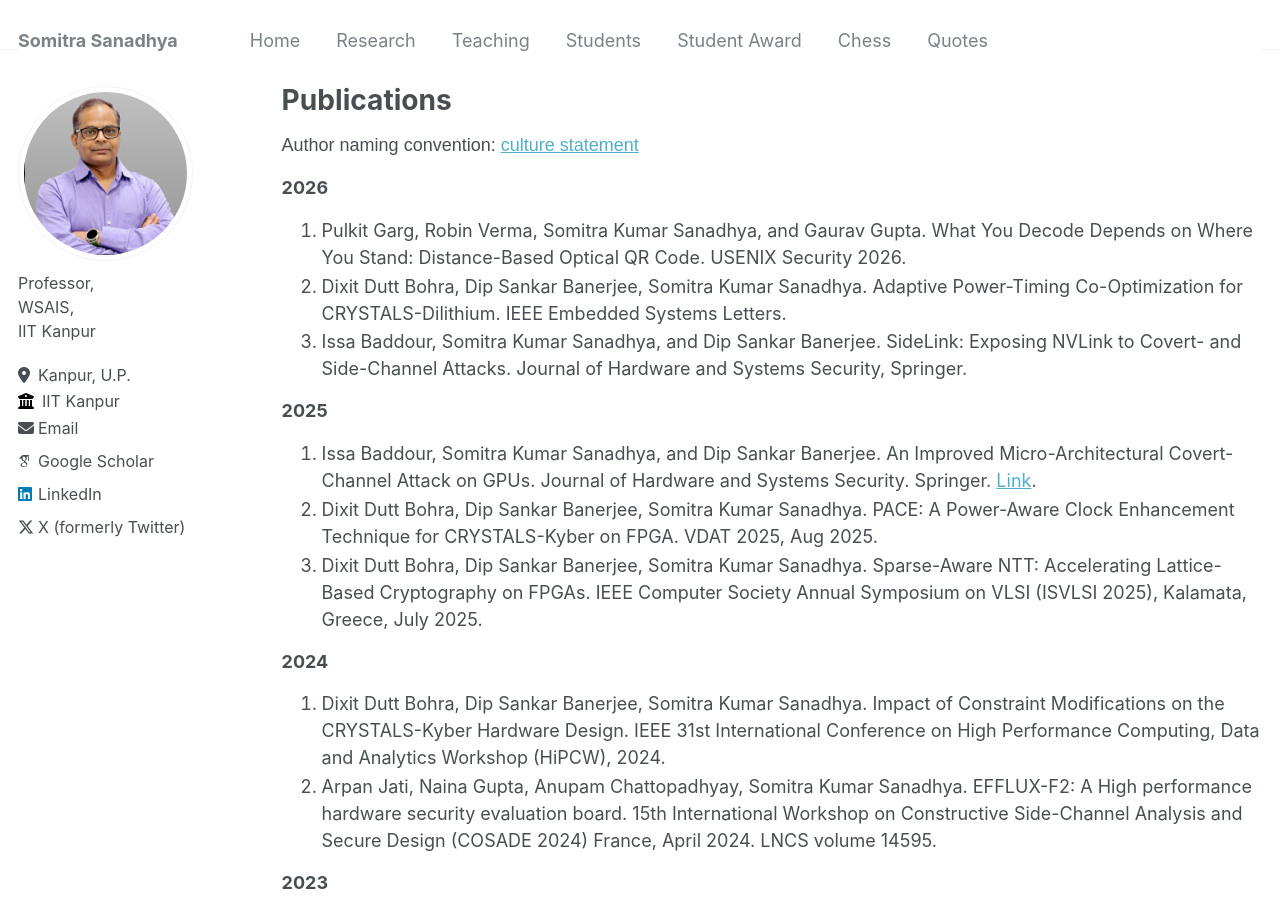
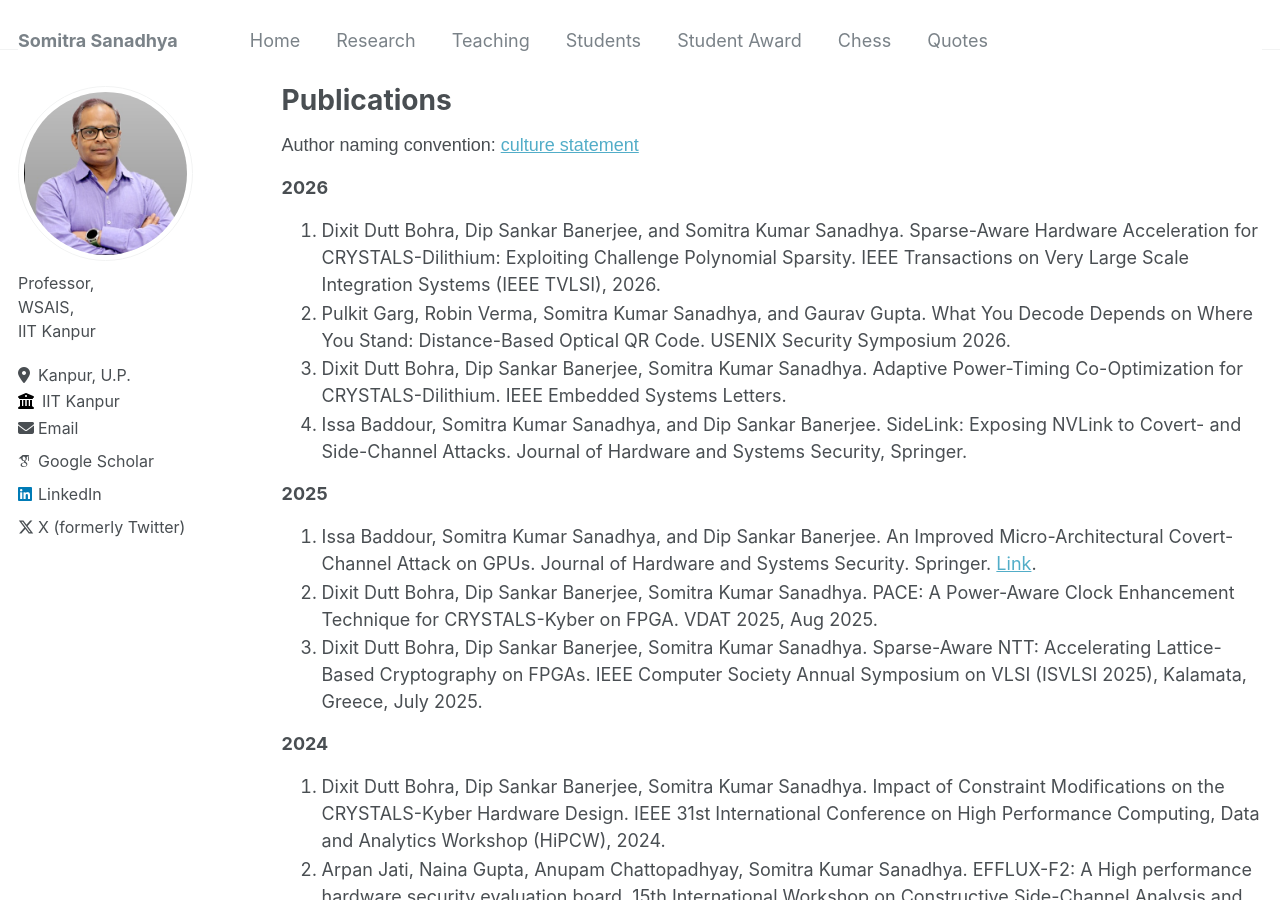
Before and after one commit to somitra-sanadhya/somitra-sanadhya.github.io, a Jekyll site: the page built from _pages/publications.md, in a window 1280 px wide and 900 px high. Built offline with Jekyll 4.4.1, drawn with Linux system fonts in a browser that asks for light colours; some web fonts are replaced.

Commit message:
Update publications.md

```diff
--- a/_pages/publications.md
+++ b/_pages/publications.md
@@ -8,9 +8,10 @@ author_profile: true
   Author naming convention: [culture statement](https://www.ams.org/profession/leaders/culture/CultureStatement04.pdf)
 
 ### 2026
-1. Pulkit Garg, Robin Verma, Somitra Kumar Sanadhya, and Gaurav Gupta. What You Decode Depends on Where You Stand: Distance-Based Optical QR Code. USENIX Security 2026.
-2. Dixit Dutt Bohra, Dip Sankar Banerjee, Somitra Kumar Sanadhya. Adaptive Power-Timing Co-Optimization for CRYSTALS-Dilithium. IEEE Embedded Systems Letters.
-3. Issa Baddour, Somitra Kumar Sanadhya, and Dip Sankar Banerjee. SideLink: Exposing NVLink to Covert- and Side-Channel Attacks. Journal of Hardware and Systems Security, Springer.
+1. Dixit Dutt Bohra, Dip Sankar Banerjee, and Somitra Kumar Sanadhya. Sparse-Aware Hardware Acceleration for CRYSTALS-Dilithium: Exploiting Challenge Polynomial Sparsity. IEEE Transactions on Very Large Scale Integration Systems (IEEE TVLSI), 2026.
+2. Pulkit Garg, Robin Verma, Somitra Kumar Sanadhya, and Gaurav Gupta. What You Decode Depends on Where You Stand: Distance-Based Optical QR Code. USENIX Security Symposium 2026.
+3. Dixit Dutt Bohra, Dip Sankar Banerjee, Somitra Kumar Sanadhya. Adaptive Power-Timing Co-Optimization for CRYSTALS-Dilithium. IEEE Embedded Systems Letters.
+4. Issa Baddour, Somitra Kumar Sanadhya, and Dip Sankar Banerjee. SideLink: Exposing NVLink to Covert- and Side-Channel Attacks. Journal of Hardware and Systems Security, Springer.
 
 ### 2025
 1. Issa Baddour, Somitra Kumar Sanadhya, and Dip Sankar Banerjee. An Improved Micro-Architectural Covert-Channel Attack on GPUs. Journal of Hardware and Systems Security. Springer. [Link](https://link.springer.com/article/10.1007/s41635-025-00170-0).
```
